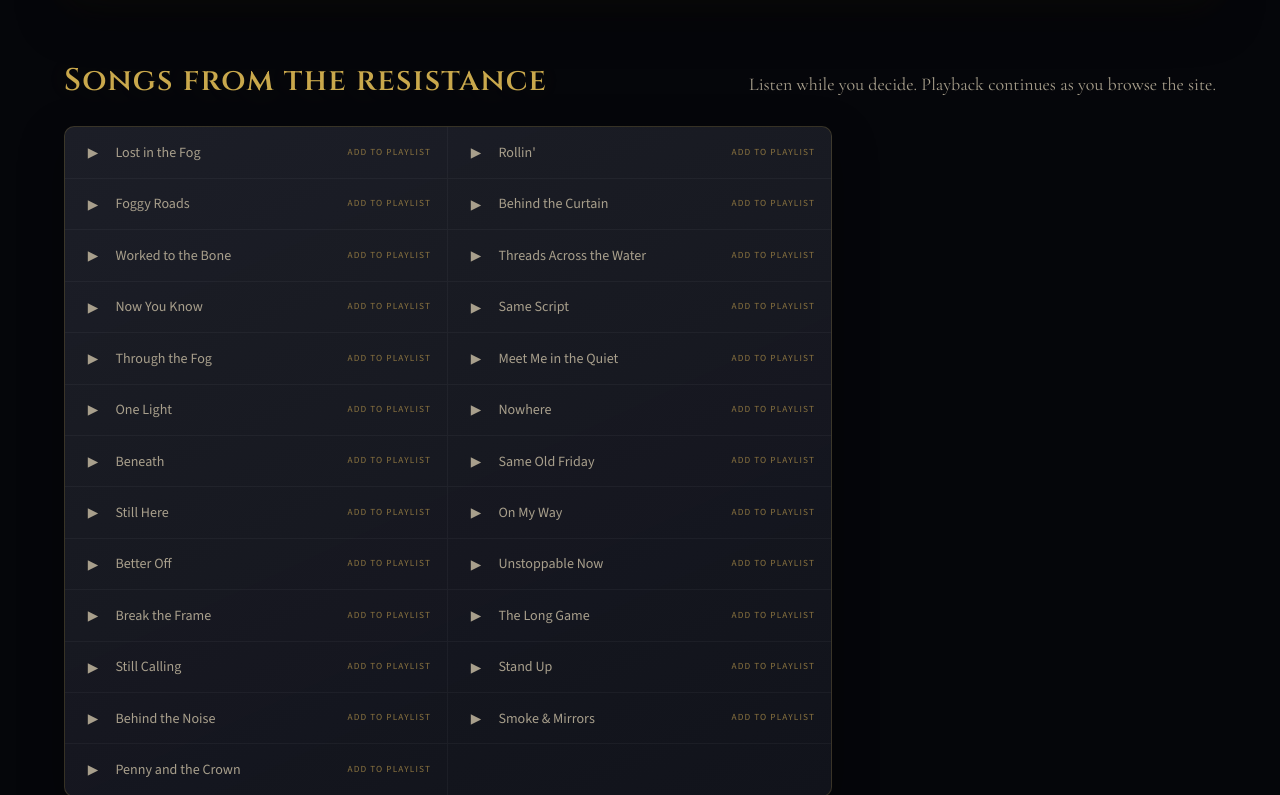
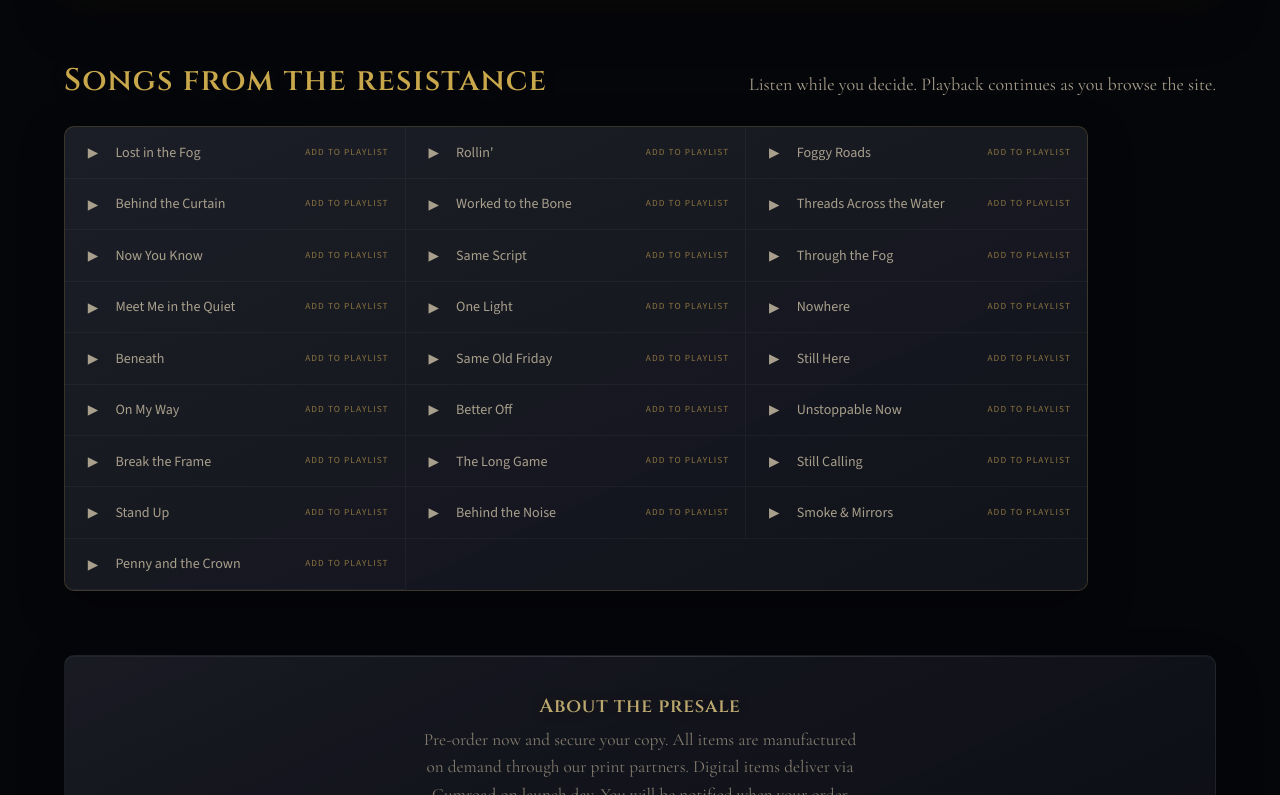
Before and after one commit to jackschu88/theveilpress, a React (Vite) app: page / in a window 1280 px wide. Shown: the part 1785-2580 px from the top of the page. Built offline with nearby package versions, Linux system fonts and the light colour scheme.

Commit message:
Lay soundtrack tracks out in three columns on wide screens.

```diff
--- a/src/index.css
+++ b/src/index.css
@@ -2161,7 +2161,7 @@
 
 /* —— Music Player —— */
 .music-player {
-  max-width: 48rem;
+  max-width: 64rem;
   border: 1px solid rgba(201, 168, 76, 0.2);
   border-radius: 10px;
   background:
@@ -2173,11 +2173,17 @@
 
 .music-tracklist {
   display: grid;
-  grid-template-columns: 1fr 1fr;
+  grid-template-columns: 1fr 1fr 1fr;
   gap: 0;
 }
 
-@media (max-width: 640px) {
+@media (max-width: 900px) {
+  .music-tracklist {
+    grid-template-columns: 1fr 1fr;
+  }
+}
+
+@media (max-width: 560px) {
   .music-tracklist {
     grid-template-columns: 1fr;
   }
@@ -2199,13 +2205,26 @@
   color: var(--ink-muted);
 }
 
-/* Odd items (1-based col 1): keep right border; even (col 2): no right border */
-.music-track:nth-child(2n) {
+/* Drop right border on last column of each row */
+.music-track:nth-child(3n) {
   border-right: none;
 }
 
-@media (max-width: 640px) {
+@media (max-width: 900px) {
+  .music-track:nth-child(3n) {
+    border-right: 1px solid rgba(255, 255, 255, 0.04);
+  }
+  .music-track:nth-child(2n) {
+    border-right: none;
+  }
+}
+
+@media (max-width: 560px) {
   .music-track {
+    border-right: none;
+  }
+  .music-track:nth-child(2n),
+  .music-track:nth-child(3n) {
     border-right: none;
   }
 }
```
